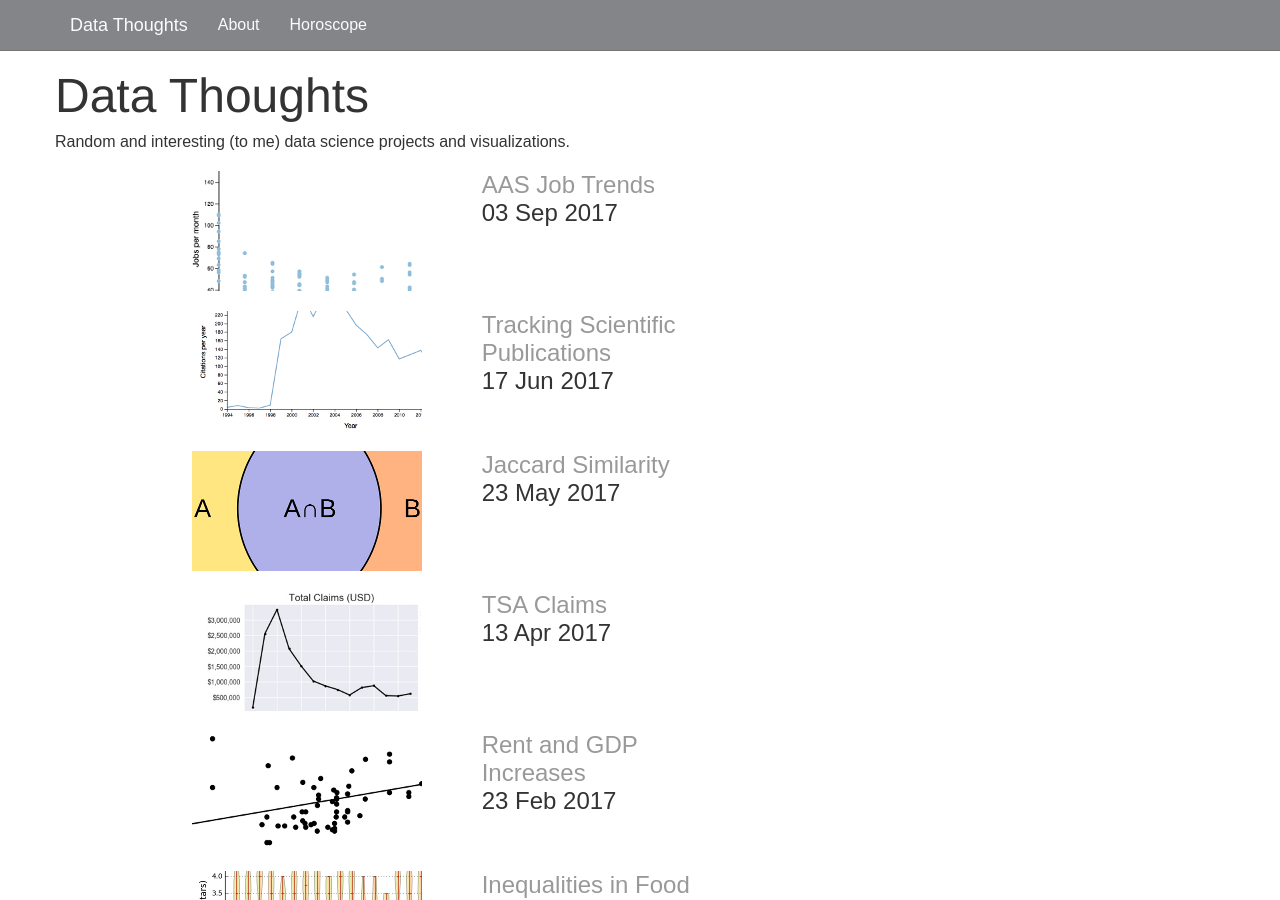
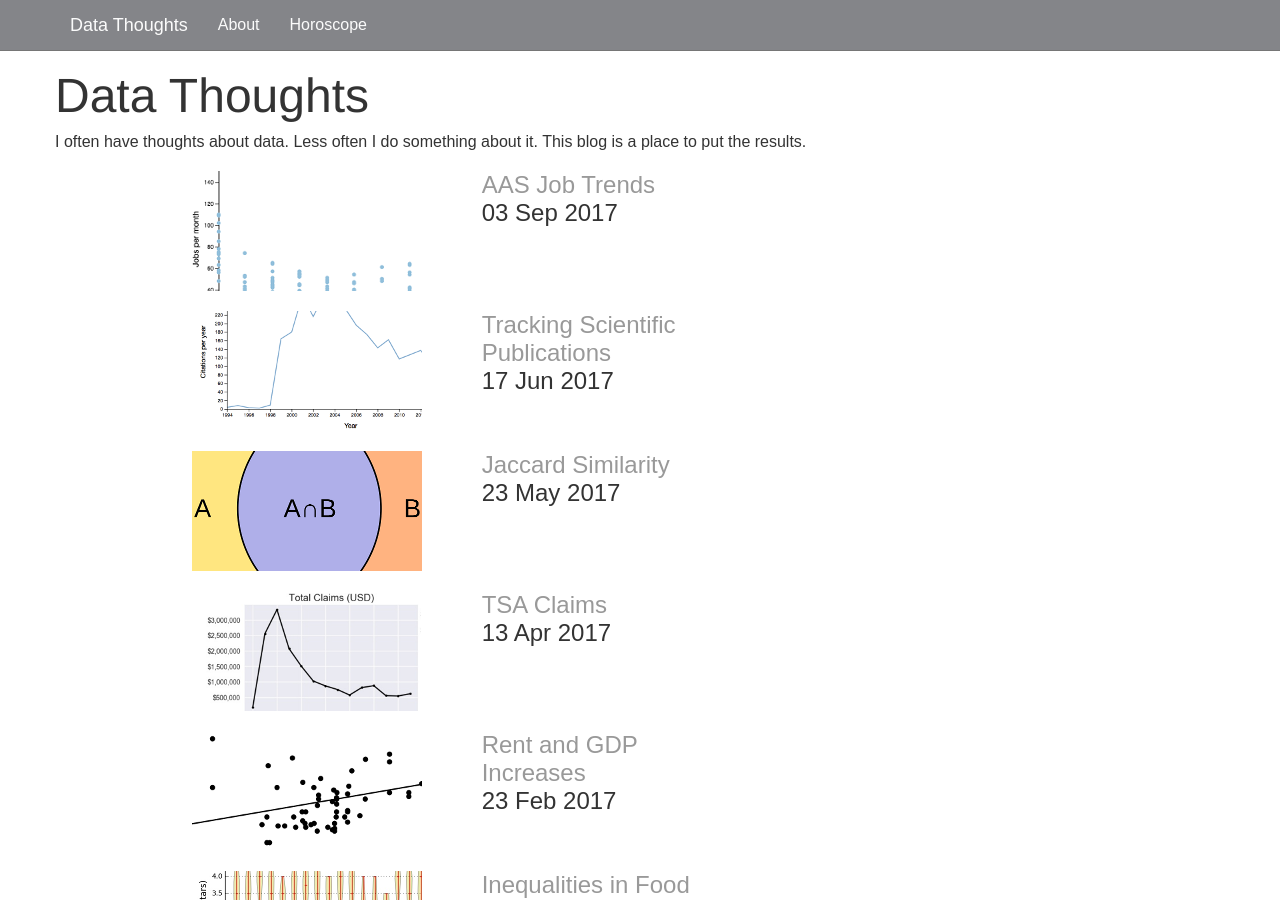
Before and after one commit to stephenpardy/stephenpardy.github.io, a Jekyll site: the page built from index.html, in a window 1280 px wide and 900 px high. Built offline with Jekyll 4.4.1, drawn with Linux system fonts in a browser that asks for light colours; nearby versions of some CDN libraries.

Commit message:
change index

```diff
--- a/index.html
+++ b/index.html
@@ -5,7 +5,7 @@ title: Data Thoughts
 
 <h1>{{ page.title }}</h1>
 
-Random and interesting (to me) data science projects and visualizations.
+I often have thoughts about data. Less often I do something about it. This blog is a place to put the results.
 
 <ul class="posts">
 
```
